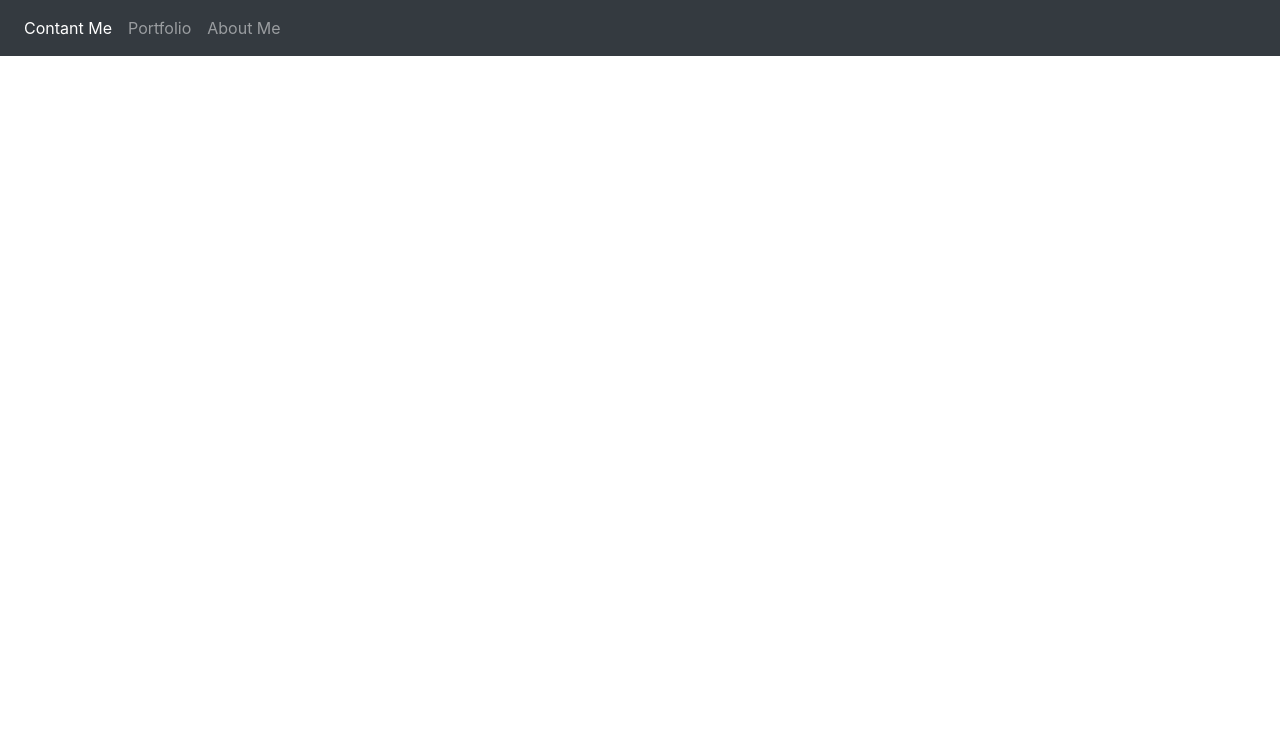
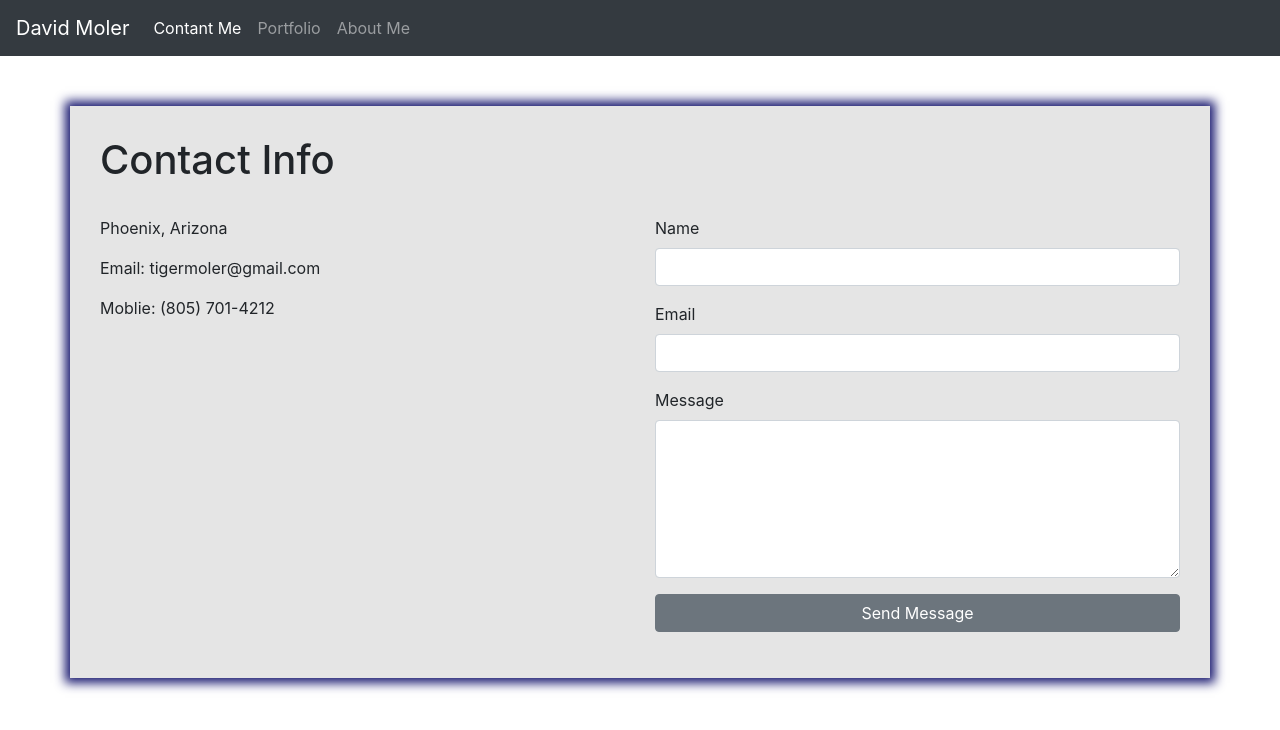
Before and after one commit to Daellarrek/Bootstrap-Homework-Responsive-Portfolio, a plain HTML site: page contact.html in a window 1280 px wide. Drawn offline with nearby package versions, Linux system fonts and the light colour scheme.

Commit message:
Added contact page messaging form.

```diff
--- /dev/null
+++ b/Stylesheet/style.css
@@ -0,0 +1,6 @@
+.main {
+    background:rgba(0, 0, 0, .1);
+    margin-top: 50px;
+    padding: 30px;
+    box-shadow: 0px 0px 10px 5px midnightblue;
+}
--- a/contact.html
+++ b/contact.html
@@ -10,13 +10,14 @@
   <link rel="stylesheet" href="https://stackpath.bootstrapcdn.com/bootstrap/4.5.2/css/bootstrap.min.css"
     integrity="sha384-JcKb8q3iqJ61gNV9KGb8thSsNjpSL0n8PARn9HuZOnIxN0hoP+VmmDGMN5t9UJ0Z" crossorigin="anonymous">
   <link rel="contact portfolio index" href="contact.html" href="portfolio.html" href="Index.html">
-
+  <link rel="stylesheet" type="text/css" href="Stylesheet/style.css">
   <title>Contact Me</title>
 </head>
 
 <body>
 
   <nav class="navbar navbar-expand-lg navbar-dark bg-dark">
+    <a class="navbar-brand" href="#">David Moler</a>
     <button class="navbar-toggler" type="button" data-toggle="collapse" data-target="#navbarNav"
       aria-controls="navbarNav" aria-expanded="false" aria-label="Toggle navigation">
       <span class="navbar-toggler-icon"></span>
@@ -36,22 +37,44 @@
     </div>
   </nav>
 
+  <div class="container main">
+    <h1>Contact Info</h1>
+    <br>
 
+    <div class="row">
 
+      <div class="col-md-6">
+        <address>Phoenix, Arizona</address>
+        <p>Email: tigermoler@gmail.com</p>
+        <p>Moblie: (805) 701-4212</p>
+      </div>
 
+      <div class="col-md-6">
 
+        <div class="form-group">
+          <label>Name</label>
+          <input type="text" class="form-control">
+        </div>
 
+        <div class="form-group">
+          <label>Email</label>
+          <input type="text" class="form-control">
+        </div>
 
+        <div class="form-group">
+          <label>Message</label>
+          <textarea class="form-control" rows="6"></textarea>
+        </div>
 
+        <div class="form-group">
+          <button class="btn btn-secondary btn-block">Send Message</button>
+        </div>
 
+      </div>
 
+    </div>
 
-
-
-
-
-
-
+  </div>
 
   <!-- Optional JavaScript -->
   <!-- jQuery first, then Popper.js, then Bootstrap JS -->
```
Also changed, not shown: Index.html (+22 -0 lines), portfolio.html (+5 -0 lines).
